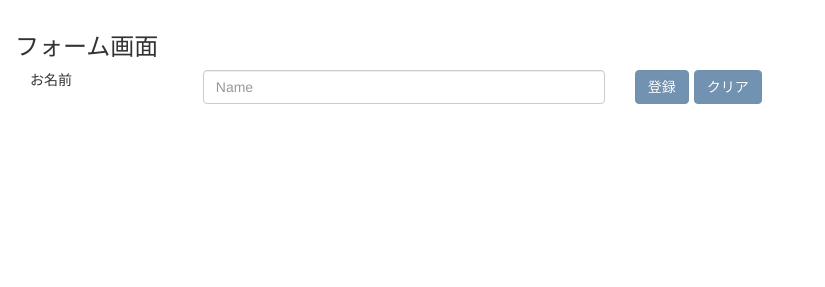
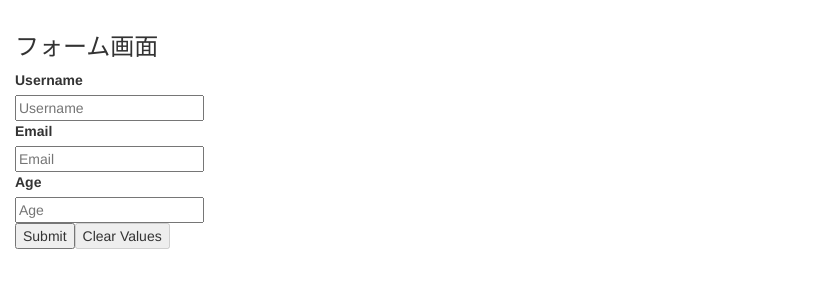
Before and after one commit to Onepiece2424/react-credit-, a React (Create React App) app: page / in a window 1280 px wide. Shown: the part 275-562 px from the top of the page, without its empty margins (0-825 px from the left). Built offline with nearby package versions, Linux system fonts and the light colour scheme.

Commit message:
redux-formにバリデーションをかける

```diff
--- a/src/components/MyForm.jsx
+++ b/src/components/MyForm.jsx
@@ -1,33 +1,57 @@
 import React from 'react';
 import { Field, reduxForm } from 'redux-form';
-import { Form,FormGroup,Col,FormLabel,Button,ButtonToolbar } from 'react-bootstrap';
+// import { Form,FormGroup,Col,FormLabel,Button,ButtonToolbar } from 'react-bootstrap';
+
+const required = value => value ? undefined : 'Required'
+const maxLength = max => value =>
+  value && value.length > max ? `Must be ${max} characters or less` : undefined
+const maxLength15 = maxLength(15)
+const number = value => value && isNaN(Number(value)) ? 'Must be a number' : undefined
+const minValue = min => value =>
+  value && value < min ? `Must be at least ${min}` : undefined
+const minValue18 = minValue(18)
+const email = value =>
+  value && !/^[A-Z0-9._%+-]+@[A-Z0-9.-]+\.[A-Z]{2,4}$/i.test(value) ?
+  'Invalid email address' : undefined
+const tooOld = value =>
+  value && value > 65 ? 'You might be too old for this' : undefined
+const aol = value =>
+  value && /.+@aol\.com/.test(value) ?
+  'Really? You still use AOL for your email?' : undefined
+
+const renderField = ({ input, label, type, meta: { touched, error, warning } }) => (
+  <div>
+    <label>{label}</label>
+    <div>
+      <input {...input} placeholder={label} type={type}/>
+      {touched && ((error && <span>{error}</span>) || (warning && <span>{warning}</span>))}
+    </div>
+  </div>
+)
 
 const MyForm = props => {
   const { handleSubmit, pristine, reset, submitting } = props;
   return (
-    <Form horizontal onSubmit={handleSubmit}>
-      <FormGroup controlId={'name'}>
-        <Col componentClass={FormLabel} sm={2}>お名前</Col>
-        <Col sm={5}>
-          <Field
-            id={'name'}
-            name="name"
-            component="input"
-            type="text"
-            placeholder="Name"
-            className={'form-control'}
-          />
-        </Col>
-      </FormGroup>
-      <FormGroup>
-        <Col smOffset={2} sm={5}>
-          <ButtonToolbar>
-            <Button bsStyle={'primary'} type="submit" disabled={pristine || submitting}>登録</Button>
-            <Button type="button" disabled={pristine || submitting} onClick={reset}>クリア</Button>
-          </ButtonToolbar>
-        </Col>
-      </FormGroup>
-    </Form>
+    <form onSubmit={handleSubmit}>
+      <Field name="username" type="text"
+        component={renderField} label="Username"
+        validate={[ required, maxLength15 ]}
+      />
+      <Field name="email" type="email"
+        component={renderField} label="Email"
+        validate={email}
+        warn={aol}
+      />
+      <Field name="age" type="number"
+        component={renderField} label="Age"
+        validate={[ required, number, minValue18 ]}
+        warn={tooOld}
+      />
+      <div>
+        <button type="submit" disabled={submitting}>Submit</button>
+        <button type="button" disabled={pristine || submitting} onClick={reset}>Clear Values</button>
+      </div>
+    </form>
   );
 };
 
```
